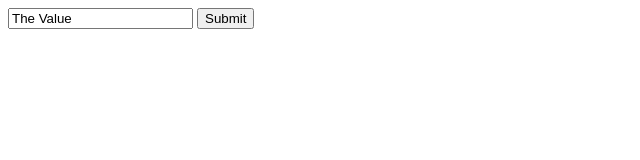
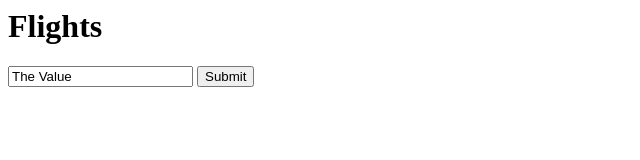
Before and after one commit to stevenraysimon/flights, a plain HTML site: page public/index.html in a window 1280 px wide. Shown: the whole page, without its empty margins (0-640 px from the left). Drawn offline with Linux system fonts and the light colour scheme.

Commit message:
Added h1

```diff
--- a/public/index.html
+++ b/public/index.html
@@ -1,6 +1,7 @@
 <html>
 
 <body>
+  <h1>Flights</h1>
   <form method="GET" action="/processit">
   <input type="text" name="textfield" value="The Value" />
 
```
Also changed, not shown: 1 other file.
